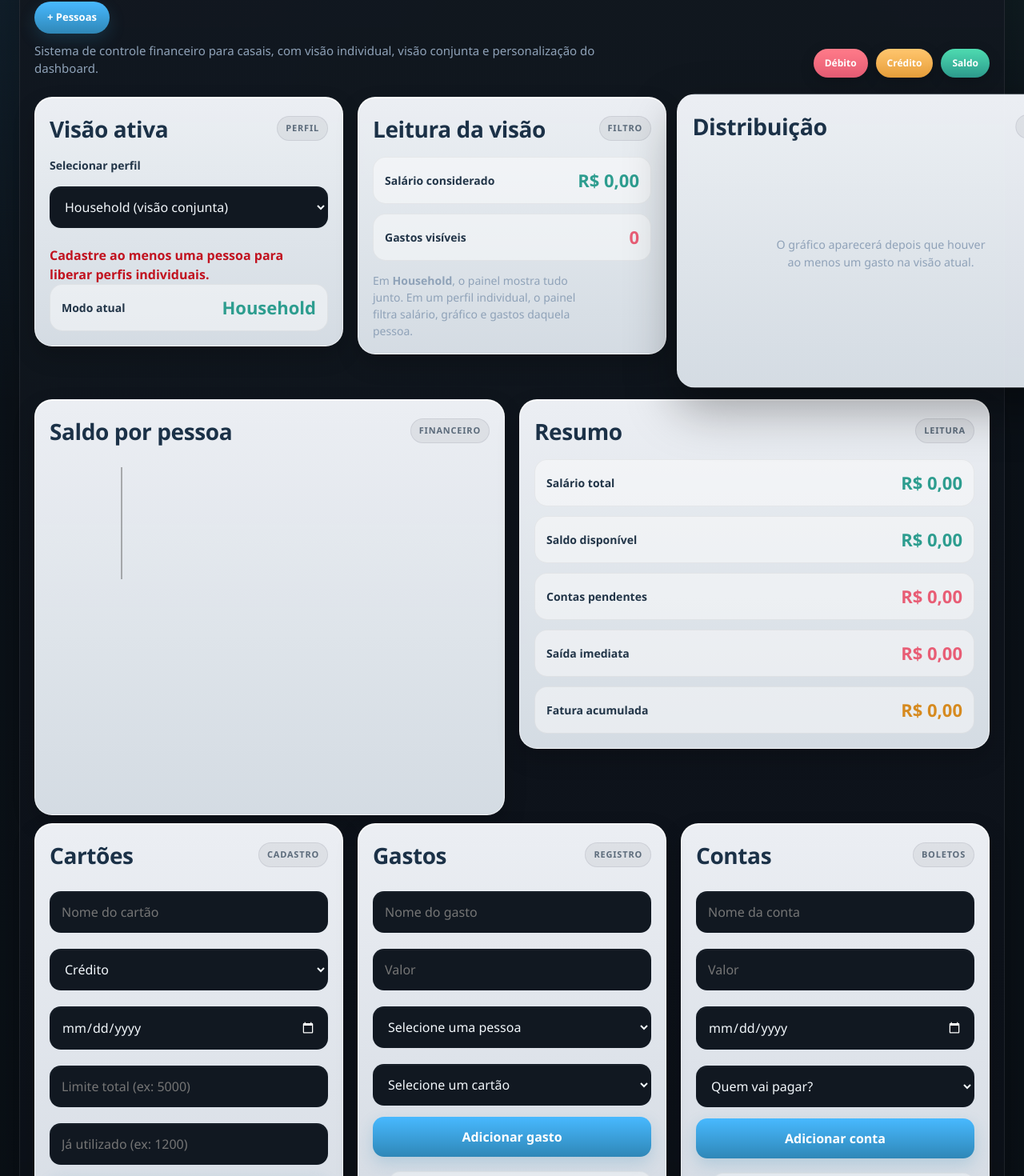
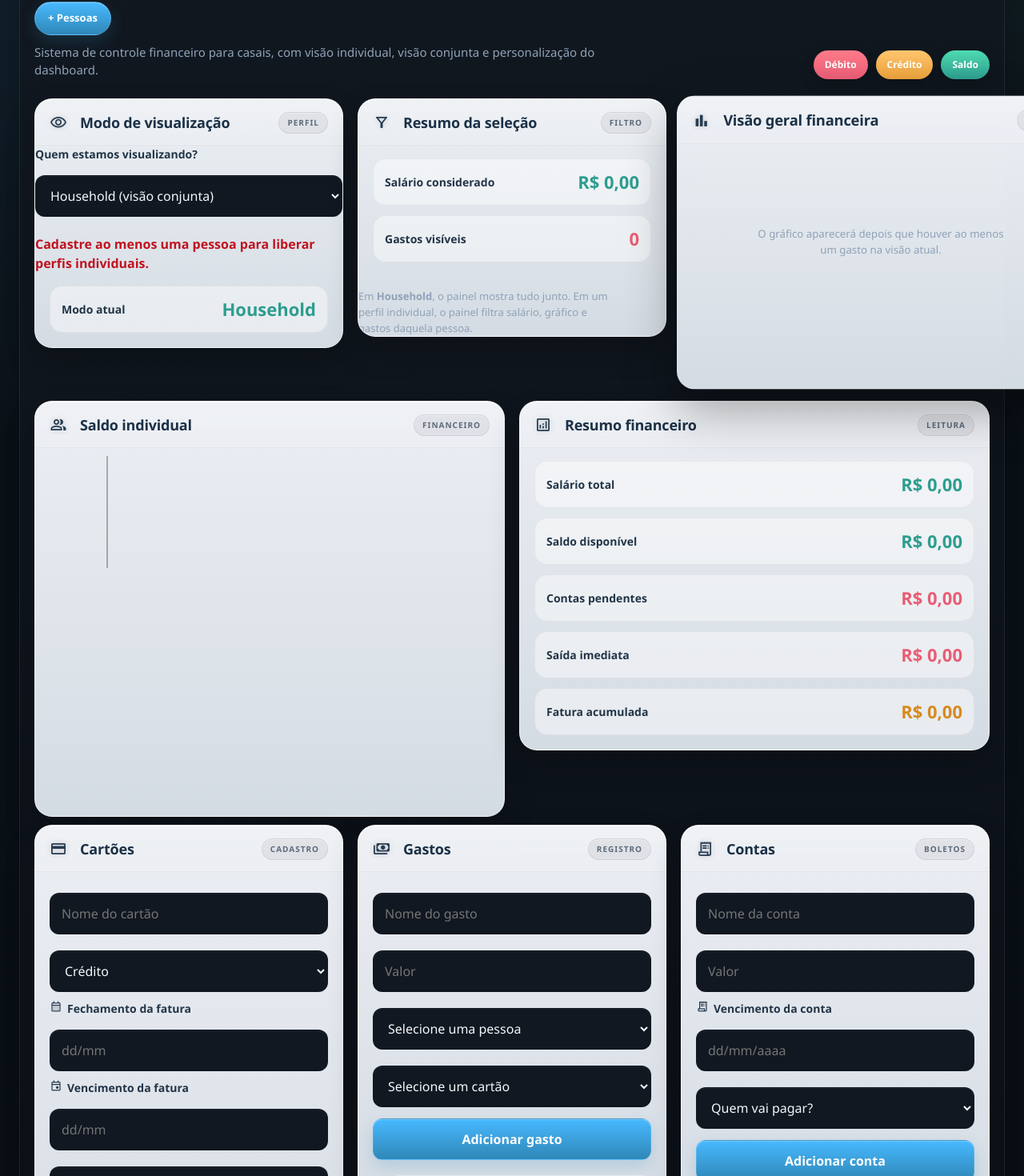
Before and after one commit to DanielBDeDeus/controle-financeiro, a React (Vite) app: page / in a window 1280 px wide. Shown: the part 160-1630 px from the top of the page at 80% size. Built offline with nearby package versions, Linux system fonts and the light colour scheme.

Commit message:
fix: normalize dashboard card body wrappers and preserve consistent internal spacing

```diff
--- a/src/App.jsx
+++ b/src/App.jsx
@@ -456,6 +456,7 @@ const [layout, setLayout] = useState([
   const [nomeCartao, setNomeCartao] = useState("");
   const [tipoCartao, setTipoCartao] = useState("credito");
   const [diaFechamento, setDiaFechamento] = useState("");
+  const [diaVencimento, setDiaVencimento] = useState("");
   const [erroCartao, setErroCartao] = useState("");
   const [limiteCartao, setLimiteCartao] = useState("");
   const [limiteUsado, setLimiteUsado] = useState("");
@@ -487,7 +488,7 @@ const [layout, setLayout] = useState([
 // ╠══════════════════════════════════════════════╣
 // ║ Log de entradas/saídas manuais de saldo      ║
 // ╚══════════════════════════════════════════════╝
-  const [movimentacoes, setMovimentacoes] = useState([]);
+
   const [valorSaldoInput, setValorSaldoInput] = useState("");
   const [comentarioSaldo, setComentarioSaldo] = useState("");
   const [pessoaSaldoSelecionada, setPessoaSaldoSelecionada] = useState(null);
@@ -676,16 +677,22 @@ function alterarSaldoPessoa(idPessoa, valor, comentario = "") {
   // ╔══════════════════════════════════════════════╗
   // ║            LOG DE AUDITORIA (INTERNO)        ║
   // ╚══════════════════════════════════════════════╝
-  const novaMovimentacao = {
+const novaTransacao = {
   id: Date.now(),
-    pessoaId: idPessoa,
-    valor: numero,
-    comentario,
+  tipo: numero < 0 ? "debito" : "entrada",
+  origem: "ajuste_manual",
+  nome: comentario || "Ajuste manual de saldo",
+  valor: Math.abs(numero),
+  pessoaId: pessoa.id,
+  pessoaNome: pessoa.nome,
+  cartaoNome: null,
   data: new Date().toISOString(),
+  observacao: comentario || "",
 };
 
-  setMovimentacoes((prev) => [novaMovimentacao, ...prev]);
-}
+setTransacoes((prev) => [novaTransacao, ...prev]);
+}
+
 
 // ╔══════════════════════════════════════════════╗
 // ║            FUNÇÃO: ADICIONAR CARTÃO          ║
@@ -700,6 +707,10 @@ function alterarSaldoPessoa(idPessoa, valor, comentario = "") {
     }
 if (tipoCartao === "credito" && !diaFechamento) {
   setErroCartao("Informe o dia de fechamento.");
+  return;
+}
+if (tipoCartao === "credito" && !diaVencimento) {
+  setErroCartao("Informe o dia de vencimento.");
   return;
 }
 if (tipoCartao === "credito" && !limiteCartao) {
@@ -724,6 +735,9 @@ if (tipoCartao === "credito" && !limiteCartao) {
   diaFechamento:
   tipoCartao === "credito" ? Number(diaFechamento) : null,
 
+diaVencimento:
+  tipoCartao === "credito" ? Number(diaVencimento) : null,
+
   limite:
     tipoCartao === "credito"
       ? paraNumero(limiteCartao)
@@ -739,6 +753,7 @@ if (tipoCartao === "credito" && !limiteCartao) {
     setNomeCartao("");
     setErroCartao("");
     setDiaFechamento("");
+    setDiaVencimento("");
     setLimiteCartao("");
     setLimiteUsado("");
   }
@@ -953,6 +968,21 @@ function excluirCartao(idCartao) {
     pessoaNome: pessoa.nome,
   };
 
+  const novaTransacao = {
+  id: Date.now() + 1,
+  tipo: cartao.tipo,
+  origem: "gasto",
+  nome: nomeNormalizado,
+  valor,
+  pessoaId: pessoa.id,
+  pessoaNome: pessoa.nome,
+  cartaoNome: cartao.nome,
+  data: new Date().toISOString(),
+  observacao: "",
+};
+
+setTransacoes((prev) => [novaTransacao, ...prev]);
+
   const novaLista = [...gastos, novoGasto];
   setGastos(novaLista);
 
@@ -1079,6 +1109,9 @@ function adicionarConta() {
   setErroConta("");
 }
 
+// ╔══════════════════════════════════════════════╗
+// ║     MARCAR CONTA COMO PAGA                  ║
+// ╚══════════════════════════════════════════════╝
 function marcarContaComoPaga(idConta) {
   const conta = contas.find((c) => c.id === idConta);
   if (!conta || conta.pago) return;
@@ -1110,12 +1143,28 @@ function marcarContaComoPaga(idConta) {
   );
 
   setContas(contasAtualizadas);
-}
+
+  // ╔══════════════════════════════════════════════╗
+  // ║        REGISTRO NO LEDGER (CONTA PAGA)       ║
+  // ╚══════════════════════════════════════════════╝
+  const novaTransacao = {
+    id: Date.now(),
+    tipo: "conta_paga",
+    origem: "boleto",
+    nome: conta.nome,
+    valor: paraNumero(conta.valor),
+    pessoaId: pessoa.id,
+    pessoaNome: pessoa.nome,
+    cartaoNome: null,
+    data: new Date().toISOString(),
+    observacao: "Pagamento de conta",
+  };
+
+  setTransacoes((prev) => [novaTransacao, ...prev]);
+}
+
 // ╔══════════════════════════════════════════════╗
 // ║          FUNÇÃO: EXCLUIR CONTA               ║
-// ╠══════════════════════════════════════════════╣
-// ║ Remove uma conta (boleto) do sistema         ║
-// ║ sem afetar diretamente o saldo               ║
 // ╚══════════════════════════════════════════════╝
 function excluirConta(idConta) {
   setContas(contas.filter(c => c.id !== idConta));
@@ -1249,8 +1298,6 @@ const dataGrafico = [
   { name: "Entradas", value: totalEntradas || 0 },
   { name: "Contas pagas", value: totalContasPagas || 0 },
 ];
-
-console.log("PESSOAS:", pessoas);
 
 const dadosSaldoPessoas = pessoas.map((p) => {
   const saldo = p.saldo || 0;
@@ -1486,13 +1533,14 @@ card: {
   background: temaAtivo.cardBg,
   border: `1px solid ${temaAtivo.cardBorder}`,
   borderRadius: "22px",
-  padding: "18px",
+  padding: "0",
   minWidth: "320px",
   maxWidth: "100%",
   color: temaAtivo.cardText,
+  overflow: "hidden",
+  position: "relative",
   boxShadow:
-    "0 12px 28px rgba(0,0,0,0.18), inset 0 1px 0 rgba(255,255,255,0.9)",
-
+    "0 18px 38px rgba(0,0,0,0.20), inset 0 1px 0 rgba(255,255,255,0.88)",
 },
 
       cardGrafico: {
@@ -1511,28 +1559,45 @@ card: {
   justifyContent: "space-between",
   alignItems: "center",
   gap: "12px",
-        marginBottom: "14px",
+  marginBottom: 0,
+  padding: "16px 18px 14px 18px",
+  borderBottom: `1px solid ${temaAtivo.kpiBorder}`,
+  background:
+    "linear-gradient(180deg, rgba(255,255,255,0.22) 0%, rgba(255,255,255,0.08) 100%)",
+  boxShadow: "inset 0 -1px 0 rgba(255,255,255,0.25)",
 },
 
       cardTitle: {
   margin: 0,
   color: temaAtivo.cardTitle,
-        fontSize: "28px",
-        fontWeight: "700",
-        letterSpacing: "-0.4px",
+  fontSize: "18px",
+  fontWeight: "800",
+  letterSpacing: "-0.2px",
+  display: "flex",
+  alignItems: "center",
+  gap: "8px",
+  textTransform: "none",
+},
+icon: {
+  fontSize: 22,
+  verticalAlign: "middle",
+  marginRight: 8,
+  opacity: 0.95,
+  filter: "drop-shadow(0 0 4px rgba(0,0,0,0.2))",
 },
 
       cardChip: {
-        fontSize: "11px",
-        fontWeight: "700",
-        letterSpacing: "0.8px",
+  fontSize: "10px",
+  fontWeight: "800",
+  letterSpacing: "1px",
   textTransform: "uppercase",
   color: temaAtivo.chipText,
   background: temaAtivo.chipBg,
   border: `1px solid ${temaAtivo.chipBorder}`,
-        padding: "6px 10px",
+  padding: "5px 10px",
   borderRadius: "999px",
   whiteSpace: "nowrap",
+  boxShadow: "inset 0 1px 0 rgba(255,255,255,0.35)",
 },
 
       label: {
@@ -1546,6 +1611,7 @@ card: {
       kpiStack: {
   display: "grid",
   gap: "12px",
+  padding: "16px 18px 18px 18px",
 },
 
       kpiRow: {
@@ -1583,11 +1649,11 @@ card: {
       },
 
       textoAuxiliar: {
-        fontSize: "14px",
+  fontSize: "13px",
   color: temaAtivo.subtitle,
-        lineHeight: "1.5",
+  lineHeight: "1.55",
   margin: 0,
-        maxWidth: "260px",
+  maxWidth: "320px",
 },
 
       placeholderGrafico: {
@@ -1611,13 +1677,14 @@ card: {
   width: "100%",
   padding: "13px 14px",
   margin: "10px 0",
-        borderRadius: "14px",
+  borderRadius: "12px",
   border: `1px solid ${temaAtivo.inputBorder}`,
   boxSizing: "border-box",
   background: temaAtivo.inputBg,
   color: temaAtivo.inputText,
   outline: "none",
-        boxShadow: "inset 0 1px 0 rgba(255,255,255,0.04)",
+  boxShadow:
+    "inset 0 1px 0 rgba(255,255,255,0.04), inset 0 -1px 0 rgba(0,0,0,0.18)",
 },
 
       button: {
@@ -1625,12 +1692,14 @@ card: {
   padding: "13px",
   background: temaAtivo.buttonBg,
   color: "#ffffff",
-        border: "none",
-        borderRadius: "14px",
+  border: "1px solid rgba(255,255,255,0.12)",
+  borderRadius: "12px",
   cursor: "pointer",
-        fontWeight: "700",
+  fontWeight: "800",
   marginTop: "4px",
-        boxShadow: temaAtivo.buttonShadow,
+  boxShadow:
+    `${temaAtivo.buttonShadow}, inset 0 1px 0 rgba(255,255,255,0.25)`,
+  transition: "transform 0.14s ease, box-shadow 0.14s ease, opacity 0.14s ease",
 },
 
       buttonSecundario: {
@@ -1639,10 +1708,12 @@ card: {
   background: temaAtivo.buttonSecondaryBg,
   color: temaAtivo.buttonSecondaryText,
   border: `1px solid ${temaAtivo.buttonSecondaryBorder}`,
-        borderRadius: "14px",
+  borderRadius: "12px",
   cursor: "pointer",
-        fontWeight: "700",
+  fontWeight: "800",
   marginTop: "8px",
+  boxShadow: "inset 0 1px 0 rgba(255,255,255,0.18)",
+  transition: "transform 0.14s ease, box-shadow 0.14s ease, opacity 0.14s ease",
 },
 
       erro: {
@@ -1886,11 +1957,16 @@ function salarioDisponivel(pessoa) {
         <div style={styles.topGrid}>
           <div style={styles.card}>
             <div style={styles.cardHeader}>
-              <h2 style={styles.cardTitle}>Visão ativa</h2>
+              <h2 style={styles.cardTitle}>
+  <span className="material-symbols-outlined" style={styles.icon}>
+    visibility
+  </span>
+  Modo de visualização
+</h2>
               <span style={styles.cardChip}>Perfil</span>
             </div>
 
-            <label style={styles.label}>Selecionar perfil</label>
+            <label style={styles.label}>Quem estamos visualizando?</label>
             <select
               value={perfilAtivo}
               onChange={(e) => setPerfilAtivo(e.target.value)}
@@ -1946,7 +2022,12 @@ function salarioDisponivel(pessoa) {
 
           <div style={styles.card}>
             <div style={styles.cardHeader}>
-              <h2 style={styles.cardTitle}>Leitura da visão</h2>
+              <h2 style={styles.cardTitle}>
+  <span className="material-symbols-outlined" style={styles.icon}>
+    filter_alt
+  </span>
+  Resumo da seleção
+</h2>
               <span style={styles.cardChip}>Filtro</span>
             </div>
 
@@ -1975,7 +2056,12 @@ function salarioDisponivel(pessoa) {
 
           <div style={{ ...styles.card, ...styles.cardGrafico, gridColumn: "span 1" }}>
             <div style={styles.cardHeader}>
-              <h2 style={styles.cardTitle}>Distribuição</h2>
+              <h2 style={styles.cardTitle}>
+  <span className="material-symbols-outlined" style={styles.icon}>
+    bar_chart
+  </span>
+  Visão geral financeira
+</h2>
               <span style={styles.cardChip}>Visual</span>
             </div>
 
@@ -2066,7 +2152,12 @@ function salarioDisponivel(pessoa) {
 <div style={styles.bottomGrid}>
   <div style={{ ...styles.card, gridColumn: "span 1", minHeight: 520 }}>
   <div style={styles.cardHeader}>
-    <h2 style={styles.cardTitle}>Saldo por pessoa</h2>
+    <h2 style={styles.cardTitle}>
+  <span className="material-symbols-outlined" style={styles.icon}>
+    group
+  </span>
+  Saldo individual
+</h2>
     <span style={styles.cardChip}>Financeiro</span>
   </div>
 
@@ -2177,7 +2268,12 @@ function salarioDisponivel(pessoa) {
 </div>
           <div style={{ ...styles.card, position: "sticky", top: "20px" }}>
             <div style={styles.cardHeader}>
-              <h2 style={styles.cardTitle}>Resumo</h2>
+              <h2 style={styles.cardTitle}>
+  <span className="material-symbols-outlined" style={styles.icon}>
+    analytics
+  </span>
+  Resumo financeiro
+</h2>
               <span style={styles.cardChip}>Leitura</span>
             </div>
 
@@ -2228,9 +2324,16 @@ function salarioDisponivel(pessoa) {
         ║               LINHA INFERIOR                 ║
         ╚══════════════════════════════════════════════╝ */}
 
-              <h2 style={styles.cardTitle}>Cartões</h2>
+    <h2 style={styles.cardTitle}>
+      <span className="material-symbols-outlined" style={styles.icon}>
+        credit_card
+      </span>
+      Cartões
+    </h2>
     <span style={styles.cardChip}>Cadastro</span>
   </div>
+
+  <div style={{ padding: "16px 18px 18px 18px" }}>
 
             <input
               placeholder="Nome do cartão"
@@ -2249,26 +2352,53 @@ function salarioDisponivel(pessoa) {
             </select>
             {tipoCartao === "credito" && (
   <>
+<div>
+  <label style={styles.label}>
+    <span className="material-symbols-outlined" style={{ fontSize: 16, marginRight: 6 }}>
+      calendar_month
+    </span>
+    Fechamento da fatura
+  </label>
+
   <input
-      type="date"
-      value={
-        diaFechamento
-          ? `2024-01-${String(diaFechamento).padStart(2, "0")}`
-          : ""
-      }
+    placeholder="dd/mm"
+    value={diaFechamento}
     onChange={(e) => {
-        const date = e.target.value;
-
-        if (!date) {
-          setDiaFechamento("");
-          return;
-        }
-
-        const day = new Date(date).getDate();
-        setDiaFechamento(day);
+      let v = e.target.value.replace(/\D/g, "");
+
+      if (v.length >= 3) {
+        v = v.slice(0, 2) + "/" + v.slice(2, 4);
+      }
+
+      setDiaFechamento(v.slice(0, 5));
     }}
     style={styles.input}
   />
+</div>
+
+<div>
+  <label style={styles.label}>
+    <span className="material-symbols-outlined" style={{ fontSize: 16, marginRight: 6 }}>
+      event
+    </span>
+    Vencimento da fatura
+  </label>
+
+  <input
+    placeholder="dd/mm"
+    value={diaVencimento}
+    onChange={(e) => {
+      let v = e.target.value.replace(/\D/g, "");
+
+      if (v.length >= 3) {
+        v = v.slice(0, 2) + "/" + v.slice(2, 4);
+      }
+
+      setDiaVencimento(v.slice(0, 5));
+    }}
+    style={styles.input}
+  />
+</div>
 
     <input
       placeholder="Limite total (ex: 5000)"
@@ -2334,7 +2464,7 @@ function salarioDisponivel(pessoa) {
       }),
     }}
   >
-    (fecha dia {cartao.diaFechamento})
+    (fecha dia {cartao.diaFechamento} • vence dia {cartao.diaVencimento})
   </span>
 )}
 </span>
@@ -2354,13 +2484,19 @@ function salarioDisponivel(pessoa) {
               )}
             </ul>
           </div>
+          </div>
 
           <div style={{ ...styles.card, position: "sticky", top: "20px" }}>
             <div style={styles.cardHeader}>
-              <h2 style={styles.cardTitle}>Gastos</h2>
+              <h2 style={styles.cardTitle}>
+  <span className="material-symbols-outlined" style={styles.icon}>
+    payments
+  </span>
+  Gastos
+</h2>
               <span style={styles.cardChip}>Registro</span>
             </div>
-
+<div style={{ padding: "16px 18px 18px 18px" }}>
             <input
               type="text"
               placeholder="Nome do gasto"
@@ -2498,16 +2634,21 @@ function salarioDisponivel(pessoa) {
             )}
           </ul>
         </div>
-
+</div>
         {/* ╔══════════════════════════════════════════════╗
             ║                   CONTAS                     ║
             ╚══════════════════════════════════════════════╝ */}
         <div style={styles.card}>
           <div style={styles.cardHeader}>
-            <h2 style={styles.cardTitle}>Contas</h2>
+            <h2 style={styles.cardTitle}>
+  <span className="material-symbols-outlined" style={styles.icon}>
+    receipt_long
+  </span>
+  Contas
+</h2>
             <span style={styles.cardChip}>Boletos</span>
           </div>
-
+<div style={{ padding: "16px 18px 18px 18px" }}>
           <input
             placeholder="Nome da conta"
             value={nomeConta}
@@ -2524,12 +2665,28 @@ function salarioDisponivel(pessoa) {
             style={styles.input}
           />
 
+<div>
+  <label style={styles.label}>
+    <span className="material-symbols-outlined" style={{ fontSize: 16, marginRight: 6 }}>
+      receipt_long
+    </span>
+    Vencimento da conta
+  </label>
+
   <input
-            type="date"
+    placeholder="dd/mm/aaaa"
     value={dataConta}
-            onChange={(e) => setDataConta(e.target.value)}
+    onChange={(e) => {
+      let v = e.target.value.replace(/\D/g, "");
+
+      if (v.length >= 3) v = v.slice(0, 2) + "/" + v.slice(2);
+      if (v.length >= 6) v = v.slice(0, 5) + "/" + v.slice(5);
+
+      setDataConta(v.slice(0, 10));
+    }}
     style={styles.input}
   />
+</div>
           <select
   value={quemPagouConta}
   onChange={(e) => setQuemPagouConta(e.target.value)}
@@ -2575,31 +2732,49 @@ style={{
   }),
 }}
 >
-<div style={{
+<div
+  style={{
     display: "flex",
     flexDirection: "column",
-  gap: 4,
-  flex: 1
-}}>
-  <span style={{
+    gap: 6,
+    flex: 1,
+  }}
+>
+  {/* ╔══════════════════════════════════════════════╗
+      ║              NOME DA CONTA                 ║
+      ╚══════════════════════════════════════════════╝ */}
+  <span
+    style={{
       fontWeight: "700",
       fontSize: 14,
-  color: temaAtivo.cardTitle
-}}>
+      color: temaAtivo.cardTitle,
+    }}
+  >
     {conta.nome}
   </span>
 
+  {/* ╔══════════════════════════════════════════════╗
+      ║               VALOR DA CONTA                 ║
+      ╚══════════════════════════════════════════════╝ */}
   <span style={{ fontSize: 13, color: temaAtivo.cardText }}>
-    {formatarMoeda(conta.valor)}
-  </span>
-
+    💰 {formatarMoeda(conta.valor)}
+  </span>
+
+  {/* ╔══════════════════════════════════════════════╗
+      ║           DATA DE VENCIMENTO (FIX)           ║
+      ╠══════════════════════════════════════════════╣
+      ║ Agora com label claro e ícone                ║
+      ╚══════════════════════════════════════════════╝ */}
   <span style={{ fontSize: 12, color: temaAtivo.subtitle }}>
-    vence {conta.dataVencimento}
-  </span>
-
+    📅 Vencimento: {new Date(conta.dataVencimento).toLocaleDateString("pt-BR")}
+  </span>
+
+  {/* ╔══════════════════════════════════════════════╗
+      ║              STATUS DE ATRASO              ║
+      ╚══════════════════════════════════════════════╝ */}
   {isContaAtrasada(conta) && (
     <span style={{ color: "#ff4d4f", fontWeight: "bold" }}>
-      ATRASADO
+      ⚠ ATRASADO
     </span>
   )}
 </div>
@@ -2633,6 +2808,7 @@ style={{
               ))
             )}
           </ul>
+        </div>
         </div>
       </div>
 </div>
```
Lines whose indentation alone changed are shown as unchanged.
